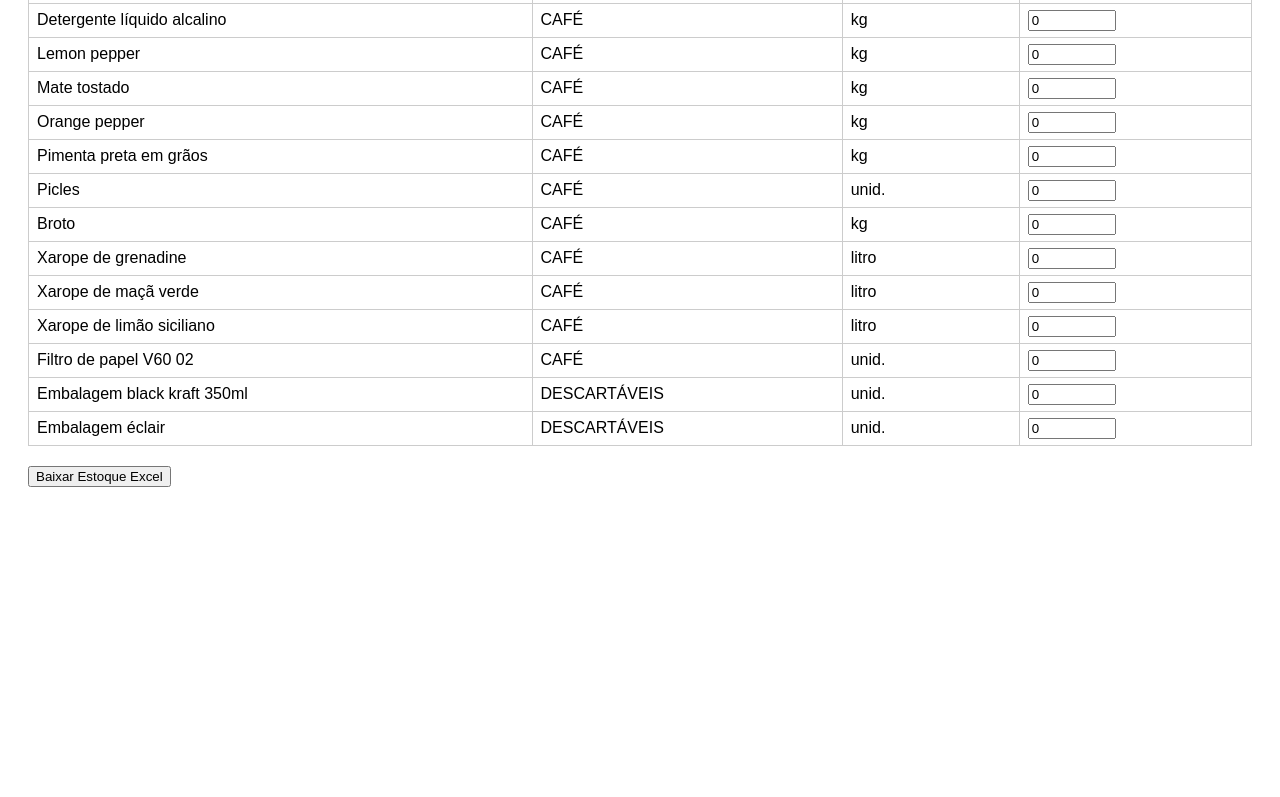
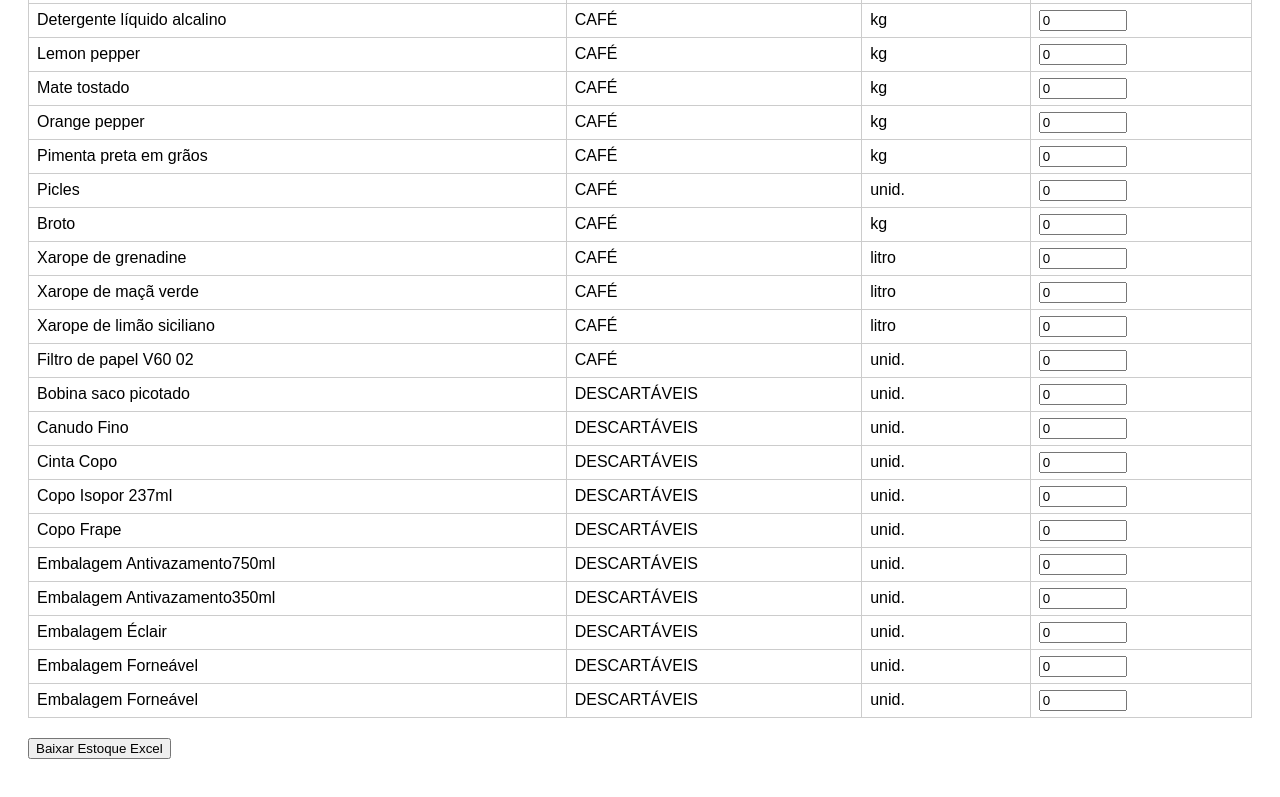
Before and after one commit to farragonilucas-creator/estoquecafe, a plain HTML site: page index.html in a window 1280 px wide. Shown: the part 1848-2645 px from the top of the page. Before the commit the page ends 2383 px from the top, so only its background shows below. Drawn offline with Linux system fonts and the light colour scheme.

Commit message:
Update index.html

```diff
--- a/index.html
+++ b/index.html
@@ -91,8 +91,17 @@
         <tr><td>Filtro de papel V60 02</td><td>CAFÉ</td><td>unid.</td><td><input name="Filtro de papel V60 02"  type="number" min="0" value="0"></td></tr>
         <!-- Continue com os demais itens... -->
         <!-- DESCARTÁVEIS -->
-        <tr><td>Embalagem black kraft 350ml</td><td>DESCARTÁVEIS</td><td>unid.</td><td><input name="Embalagem black kraft 350ml"  type="number" min="0" value="0"></td></tr>
-        <tr><td>Embalagem éclair</td><td>DESCARTÁVEIS</td><td>unid.</td><td><input name="Embalagem éclair"  type="number" min="0" value="0"></td></tr>
+        <tr><td>Bobina saco picotado</td><td>DESCARTÁVEIS</td><td>unid.</td><td><input name="Embalagem éclair"  type="number" min="0" value="0"></td></tr>
+        <tr><td>Canudo Fino</td><td>DESCARTÁVEIS</td><td>unid.</td><td><input name="Embalagem éclair"  type="number" min="0" value="0"></td></tr>
+        <tr><td>Cinta Copo</td><td>DESCARTÁVEIS</td><td>unid.</td><td><input name="Embalagem éclair"  type="number" min="0" value="0"></td></tr>
+        <tr><td>Copo Isopor 237ml</td><td>DESCARTÁVEIS</td><td>unid.</td><td><input name="Embalagem éclair"  type="number" min="0" value="0"></td></tr>
+        <tr><td>Copo Frape</td><td>DESCARTÁVEIS</td><td>unid.</td><td><input name="Embalagem éclair"  type="number" min="0" value="0"></td></tr>
+        <tr><td>Embalagem Antivazamento750ml</td><td>DESCARTÁVEIS</td><td>unid.</td><td><input name="Embalagem éclair"  type="number" min="0" value="0"></td></tr>
+        <tr><td>Embalagem Antivazamento350ml</td><td>DESCARTÁVEIS</td><td>unid.</td><td><input name="Embalagem éclair"  type="number" min="0" value="0"></td></tr>
+        <tr><td>Embalagem Éclair</td><td>DESCARTÁVEIS</td><td>unid.</td><td><input name="Embalagem éclair"  type="number" min="0" value="0"></td></tr>
+        <tr><td>Embalagem Forneável</td><td>DESCARTÁVEIS</td><td>unid.</td><td><input name="Embalagem éclair"  type="number" min="0" value="0"></td></tr>
+        <tr><td>Embalagem Forneável</td><td>DESCARTÁVEIS</td><td>unid.</td><td><input name="Embalagem éclair"  type="number" min="0" value="0"></td></tr>
+
         <!-- Repita até todos os itens desejados -->
       </tbody>
     </table>
```
